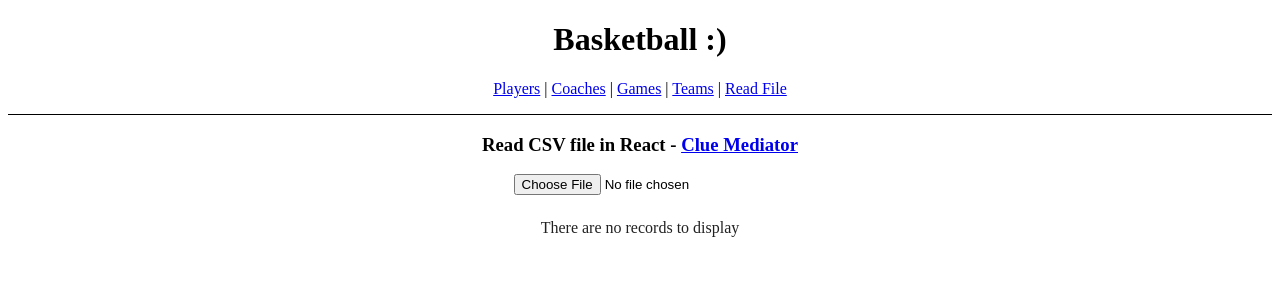
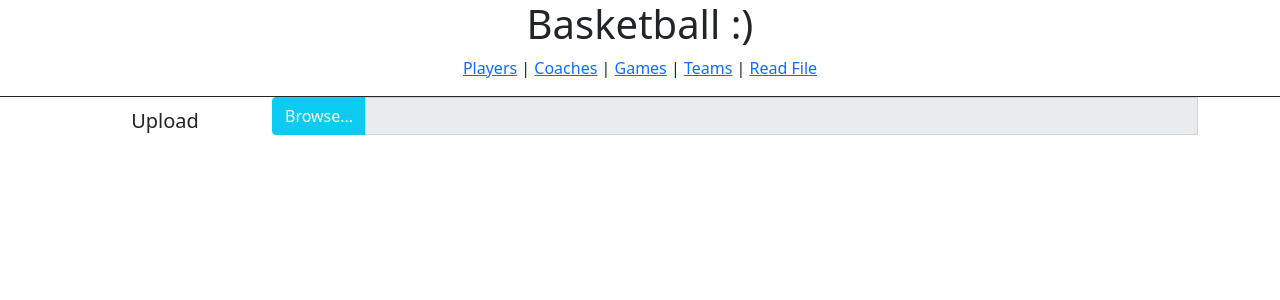
Before and after one commit to NickRuffini/NBAProject, a React (Create React App) app in the folder client/: page /readFile in a window 1280 px wide. Shown: the top 300 px of the page. Built offline with nearby package versions, Linux system fonts and the light colour scheme.

Commit message:
reading in file works now. Just need to clean up functionality

```diff
--- a/client/src/routes/readfile.jsx
+++ b/client/src/routes/readfile.jsx
@@ -1,86 +1,115 @@
-import React, { useState } from 'react';
-import DataTable from 'react-data-table-component';
-import * as XLSX from 'xlsx';
+import React, { Component } from 'react';
+import '../App.css';
+import {OutTable, ExcelRenderer} from 'react-excel-renderer';
+import 'bootstrap/dist/css/bootstrap.min.css';
+import { Col, Input, InputGroup, FormGroup, Label, Button, Fade, FormFeedback, Container, Card } from 'reactstrap';
 
-function ReadFile() {
+class ReadFile extends Component {
+  constructor(props){
+    super(props);
+    this.state={
+      isOpen: false,
+      dataLoaded: false,
+      isFormInvalid: false,
+      rows: null,
+      cols: null
+    }
+    this.fileHandler = this.fileHandler.bind(this);
+    this.toggle = this.toggle.bind(this);
+    this.openFileBrowser = this.openFileBrowser.bind(this);
+    this.renderFile = this.renderFile.bind(this);
+    this.openNewPage = this.openNewPage.bind(this);
+    this.fileInput = React.createRef();
+  }
 
-  const [columns, setColumns] = useState([]);
-  const [data, setData] = useState([]);
+  renderFile = (fileObj) => {
+      //just pass the fileObj as parameter
+      ExcelRenderer(fileObj, (err, resp) => {
+        if(err){
+          console.log(err);
+        }
+        else{
+          this.setState({
+            dataLoaded: true,
+            cols: resp.cols,
+            rows: resp.rows
+          });
+        }
+      });
+  }
 
-  // process CSV data
-  const processData = dataString => {
-    const dataStringLines = dataString.split(/\r\n|\n/);
-    const headers = dataStringLines[0].split(/,(?![^"]*"(?:(?:[^"]*"){2})*[^"]*$)/);
+  fileHandler = (event) => {
+    if(event.target.files.length){
+      let fileObj = event.target.files[0];
+      let fileName = fileObj.name;
 
-    const list = [];
-    for (let i = 1; i < dataStringLines.length; i++) {
-      const row = dataStringLines[i].split(/,(?![^"]*"(?:(?:[^"]*"){2})*[^"]*$)/);
-      if (headers && row.length === headers.length) {
-        const obj = {};
-        for (let j = 0; j < headers.length; j++) {
-          let d = row[j];
-          if (d.length > 0) {
-            if (d[0] === '"')
-              d = d.substring(1, d.length - 1);
-            if (d[d.length - 1] === '"')
-              d = d.substring(d.length - 2, 1);
-          }
-          if (headers[j]) {
-            obj[headers[j]] = d;
-          }
-        }
 
-        // remove the blank rows
-        if (Object.values(obj).filter(x => x).length > 0) {
-          list.push(obj);
-        }
+      //check for file extension and pass only if it is .xlsx and display error message otherwise
+      if(fileName.slice(fileName.lastIndexOf('.')+1) === "xlsx"){
+        this.setState({
+          uploadedFileName: fileName,
+          isFormInvalid: false
+        });
+        this.renderFile(fileObj)
+      }
+      else{
+        this.setState({
+          isFormInvalid: true,
+          uploadedFileName: ""
+        })
       }
     }
-
-    // prepare columns list from headers
-    const columns = headers.map(c => ({
-      name: c,
-      selector: c,
-    }));
-
-    setData(list);
-    setColumns(columns);
   }
 
-  // handle file upload
-  const handleFileUpload = e => {
-    const file = e.target.files[0];
-    const reader = new FileReader();
-    reader.onload = (evt) => {
-      /* Parse data */
-      const bstr = evt.target.result;
-      const wb = XLSX.read(bstr, { type: 'binary' });
-      /* Get first worksheet */
-      const wsname = wb.SheetNames[0];
-      const ws = wb.Sheets[wsname];
-      /* Convert array of arrays */
-      const data = XLSX.utils.sheet_to_csv(ws, { header: 1 });
-      processData(data);
-    };
-    reader.readAsBinaryString(file);
+  toggle() {
+    this.setState({
+      isOpen: !this.state.isOpen
+    });
   }
 
-  return (
-    <div>
-      <h3>Read CSV file in React - <a href="https://www.cluemediator.com" target="_blank" rel="noopener noreferrer">Clue Mediator</a></h3>
-      <input
-        type="file"
-        accept=".csv,.xlsx,.xls"
-        onChange={handleFileUpload}
-      />
-      <DataTable
-        pagination
-        highlightOnHover
-        columns={columns}
-        data={data}
-      />
-    </div>
-  );
+  openFileBrowser = () => {
+    this.fileInput.current.click();
+  }
+
+  openNewPage = (chosenItem) => {
+    const url = chosenItem === "github" ? "https://github.com/ashishd751/react-excel-renderer" : "https://medium.com/@ashishd751/render-and-display-excel-sheets-on-webpage-using-react-js-af785a5db6a7";
+    window.open(url, '_blank');
+  }
+
+  render() {
+    return (
+      <div>
+        <Container>
+        <form>
+          <FormGroup row>
+            <Label for="exampleFile" xs={6} sm={4} lg={2} size="lg">Upload</Label>
+            <Col xs={4} sm={8} lg={10}>
+              <InputGroup>
+                  <Button color="info" style={{color: "white", zIndex: 0}} onClick={this.openFileBrowser.bind(this)}><i className="cui-file"></i> Browse&hellip;</Button>
+                  <input type="file" hidden onChange={this.fileHandler.bind(this)} ref={this.fileInput} onClick={(event)=> { event.target.value = null }} style={{"padding":"10px"}} />
+                <Input type="text" className="form-control" value={this.state.uploadedFileName} readOnly invalid={this.state.isFormInvalid} />
+                <FormFeedback>
+                  <Fade in={this.state.isFormInvalid} tag="h6" style={{fontStyle: "italic"}}>
+                    Please select a .xlsx file only !
+                  </Fade>
+                </FormFeedback>
+              </InputGroup>
+            </Col>
+          </FormGroup>
+        </form>
+
+        {this.state.dataLoaded &&
+        <div>
+          <Card body outline color="secondary" className="restrict-card">
+
+              <OutTable data={this.state.rows} columns={this.state.cols} tableClassName="ExcelTable2007" tableHeaderRowClass="heading" />
+
+          </Card>
+        </div>}
+        </Container>
+      </div>
+    );
+  }
 }
 
 export default ReadFile;
```
